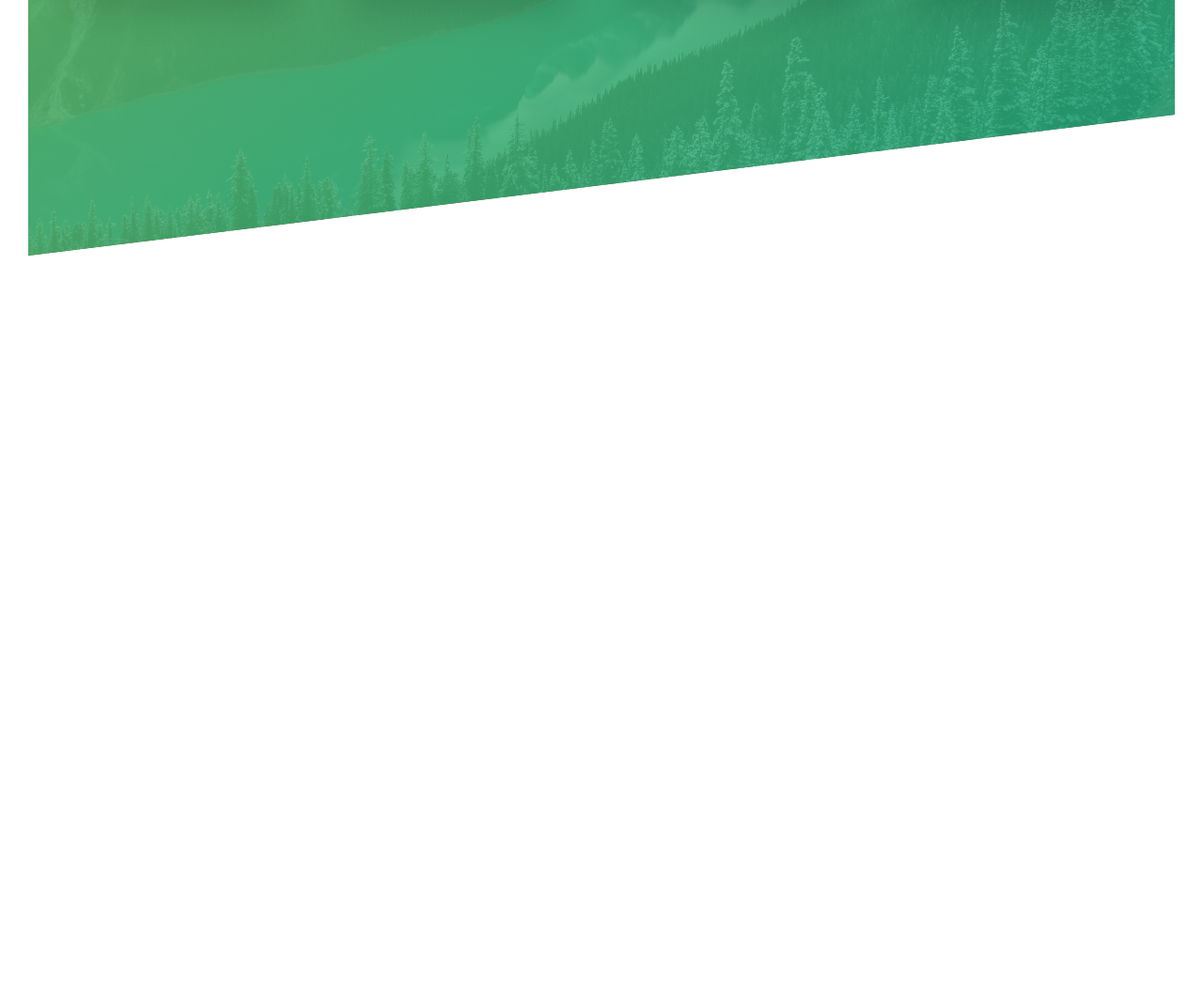
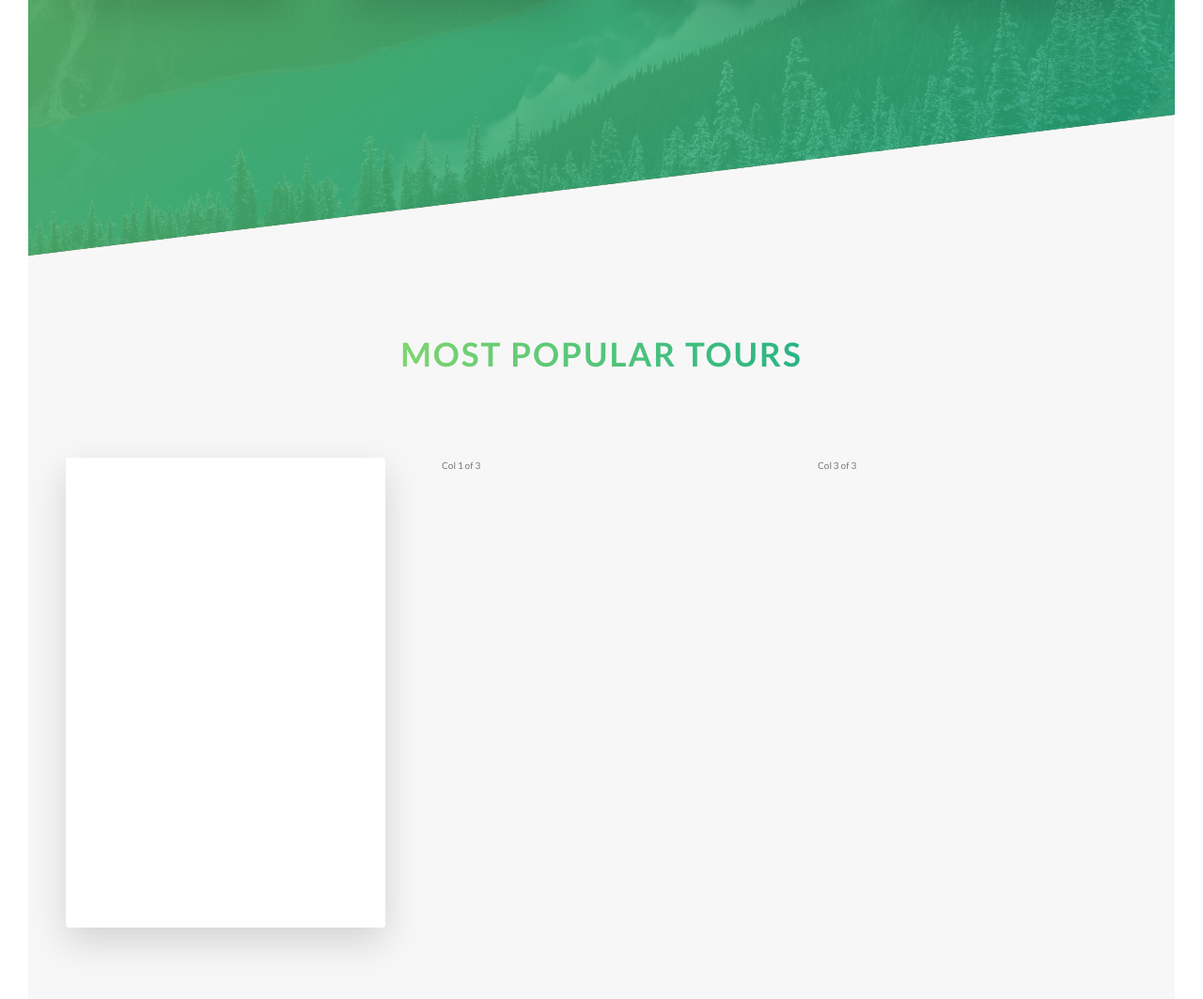
Before and after one commit to SamKeathley/CSS-Practice-Projects, a website: page Natours/index.html in a window 1280 px wide. Shown: the part 1988-3051 px from the top of the page at 94% size. Before the commit the page ends 2260 px from the top, so only its background shows below. Drawn offline with Linux system fonts and the light colour scheme.

Commit message:
add tours section and begin styling for cards

```diff
--- a/Natours/index.html
+++ b/Natours/index.html
@@ -131,6 +131,25 @@
           </div>
         </div>
       </section>
+
+      <section class="section-tours">
+        <div class="u-center-text u-margin-bottom-big">
+          <h2 class="heading-secondary">Most popular tours</h2>
+        </div>
+
+        <div class="row">
+          <div class="col-1-of-3">
+            <div class="card">
+              <div class="card__side card__side--front">FRONT</div>
+              <div class="card__side card__side--back card__side--back-1">
+                BACK
+              </div>
+            </div>
+          </div>
+          <div class="col-1-of-3">Col 1 of 3</div>
+          <div class="col-1-of-3">Col 3 of 3</div>
+        </div>
+      </section>
     </main>
 
     <!-- <section class="grid-test">
--- a/Natours/sass/abstract/_variables.scss
+++ b/Natours/sass/abstract/_variables.scss
@@ -2,6 +2,13 @@
 $color-primary: #55c57a; //Medium green
 $color-primary-light: #7ed56f; //Light green
 $color-primary-dark: #28b485; //Dark Green
+
+$color-secondary-light: #ffb900;
+$color-secondary-dark: #ff7730;
+
+$color-tertiary-light: #2998ff;
+$color-tertiary-dark: #5643fa;
+
 $color-grey-dark: #777777;
 $color-grey-light-1: #f7f7f7;
 $color-white: #ffffff;
--- /dev/null
+++ b/Natours/sass/components/_card.scss
@@ -0,0 +1,44 @@
+.card {
+  perspective: 150rem;
+  -moz-perspective: 150rem;
+  position: relative;
+  height: 50rem;
+
+  &__side {
+    color: #fff;
+    font-size: 2rem;
+    transition: all 0.8s ease;
+    position: absolute;
+    height: 50rem;
+    top: 0;
+    left: 0;
+    width: 100%;
+    backface-visibility: hidden;
+    border-radius: 3px;
+    box-shadow: 0 1.5rem 4rem rgba($color-black, 0.15);
+
+    &--front {
+      background-color: $color-white;
+    }
+
+    &--back {
+      transform: rotateY(180deg);
+
+      &-1 {
+        background-image: linear-gradient(
+          to right bottom,
+          $color-secondary-light,
+          $color-secondary-dark
+        );
+      }
+    }
+  }
+
+  &:hover &__side--front {
+    transform: rotateY(180deg);
+  }
+
+  &:hover &__side--back {
+    transform: rotateY(0);
+  }
+}
--- a/Natours/sass/main.scss
+++ b/Natours/sass/main.scss
@@ -10,7 +10,7 @@
 @import 'components/button';
 @import 'components/composition';
 @import 'components/feature-box';
-
+@import 'components/card';
 @import 'layout/header';
 @import 'layout/grid';
 
--- a/Natours/sass/pages/_home.scss
+++ b/Natours/sass/pages/_home.scss
@@ -20,3 +20,9 @@
     transform: skewY(7deg);
   }
 }
+
+.section-tours {
+  background-color: $color-grey-light-1;
+  padding: 25rem 0 50rem 0;
+  margin-top: -10rem;
+}
```
Also changed, not shown: Natours/css/style.css.
